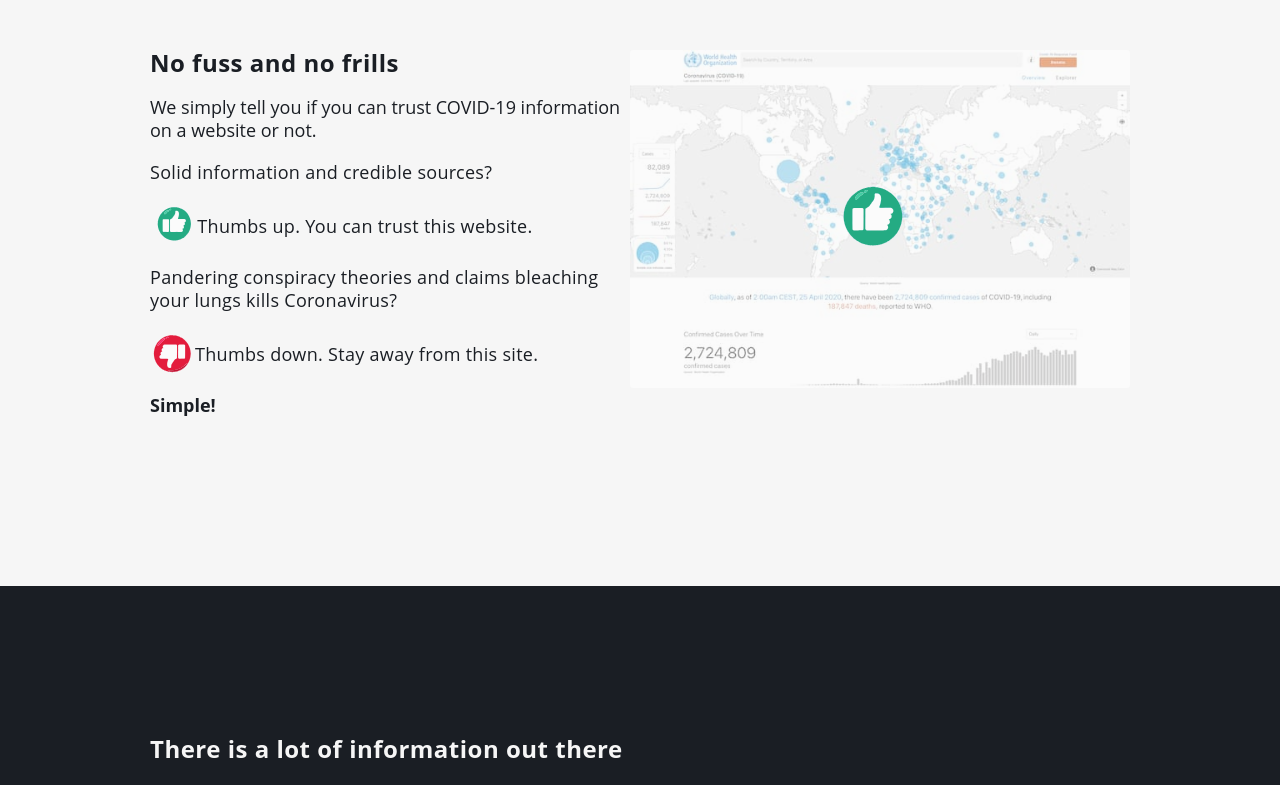
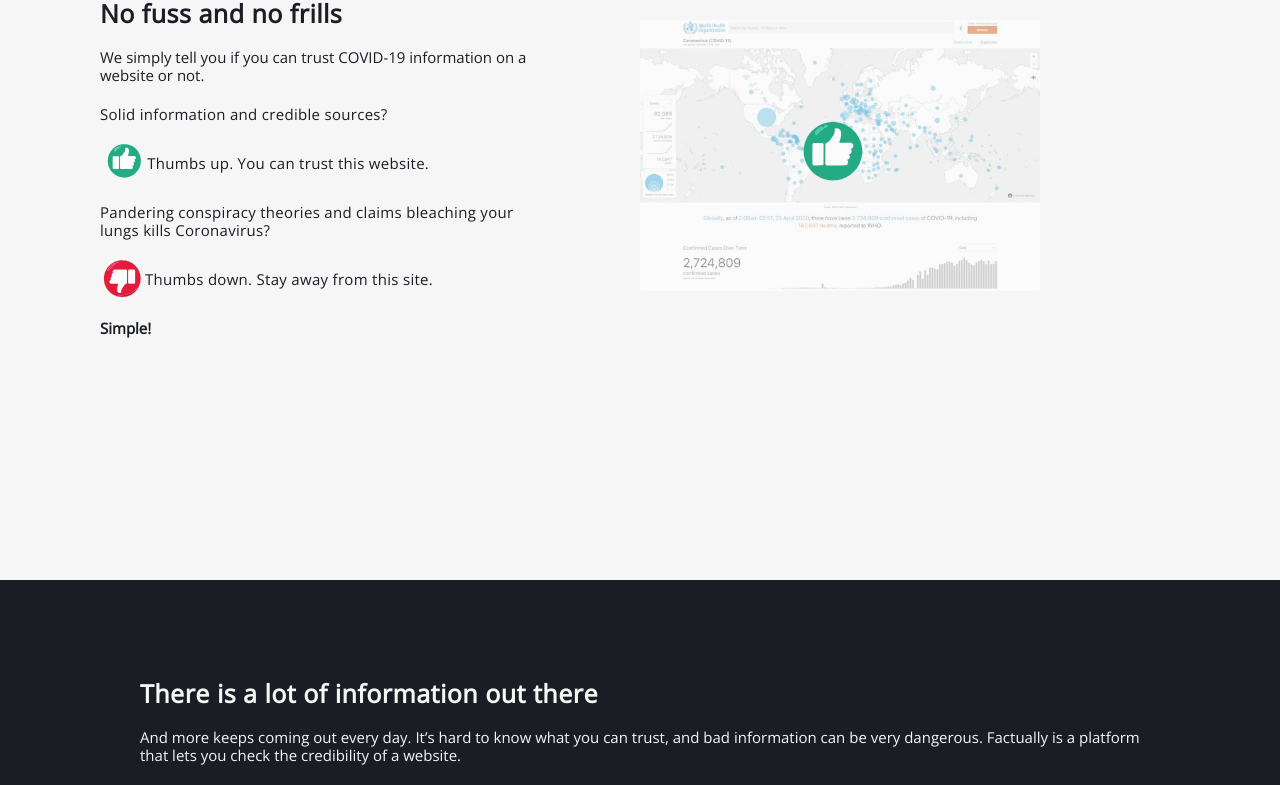
Before and after one commit to edieblu/concrete-wow, a React (Create React App) app: page / in a window 1280 px wide. Shown: the part 720-1505 px from the top of the page. Built offline with nearby package versions, Linux system fonts and the light colour scheme.

Commit message:
add some styling for responsiveness

```diff
--- a/src/App.css
+++ b/src/App.css
@@ -1,4 +1,4 @@
-@import url(https://fonts.googleapis.com/css?family=Open + Sans);
+@import url(https://fonts.googleapis.com/css?family=Open+Sans);
 
 :root {
   --main-bg-color: #1a1e24;
@@ -24,7 +24,7 @@ h1,
 h2,
 h3,
 h4 {
-  font-family: "Open Sans", Helvetica, sans-serif;
+  font-family: 'Open Sans', Helvetica, sans-serif;
   font-style: normal;
   font-weight: 700;
   line-height: 1.1;
@@ -167,9 +167,9 @@ header {
 
 .more-info {
   margin: 0 auto;
-  display: flex;
-  padding: 15rem;
-  max-width: 1000px;
+  /* display: flex; */
+  padding: 5rem;
+  max-width: 100%;
 }
 
 .more-info i {
@@ -186,27 +186,27 @@ header {
 }
 
 .screenshot {
-  width: 500px;
+  width: 80%;
   position: relative;
   filter: opacity(0.5);
   border-radius: 3px;
-  float: right;
+  /* float: right; */
 }
 #over_image {
   position: absolute;
-  height: 7rem;
+  height: 20%;
   z-index: 2;
-  top: 40%;
-  left: 40%;
+  top: 30%;
+  left: 35%;
 }
 .icon {
-  height: 4rem;
+  height: 2rem;
   float: left;
 }
 .more-info p {
   line-height: 1.25;
   margin-bottom: 2rem;
-  float: left;
+  /* float: left; */
 }
 .more-info > .icons {
   height: 5px;
@@ -243,11 +243,11 @@ a:active {
 
 .results {
   display: flex;
-    flex-direction: column;
-    align-items: start;
+  flex-direction: column;
+  align-items: start;
 }
 
-@media only screen and (max-width: 300px) {
+@media only screen and (min-width: 300px) {
   h1 {
     font-size: 5rem;
   }
@@ -259,29 +259,123 @@ a:active {
   h3 {
     font-size: 1.6rem;
   }
+  p {
+    font-size: 1rem;
+  }
+  .footer-container {
+    height: 5rem;
+    padding: 0 4rem 0 4rem;
+  }
   .more-info {
     padding: 5rem;
   }
   .more-info p {
-    font-size: 1rem;
+    font-size: 1.2rem;
+  }
+  .search-term {
+    width: 230px;
+  }
+  .span-container {
+    line-height: 2rem;
   }
 }
-@media only screen and (max-width: 600px) {
+@media only screen and (min-width: 400px) {
+  .search-term {
+    width: 300px;
+  }
+}
+@media only screen and (min-width: 500px) {
+  .search-term {
+    width: 350px;
+  }
+}
+@media only screen and (min-width: 600px) {
   h1 {
     font-size: 6.5rem;
   }
 
   h2 {
-    font-size: rem;
+    font-size: 2rem;
   }
 
   h3 {
     font-size: 1.7rem;
   }
-  .more-info {
-    padding: 9rem;
+  .more-info p {
+    font-size: 1.5rem;
   }
-  .more-info p {
-    font-size: 1.4rem;
+  .search-term {
+    width: 400px;
+  }
+  p {
+    font-size: 1.5rem;
   }
 }
+@media only screen and (min-width: 800px) {
+  h1 {
+    font-size: 8rem;
+  }
+
+  h2 {
+    font-size: 2.5rem;
+  }
+
+  h3 {
+    font-size: 2rem;
+  }
+
+  .more-info {
+    margin: 0 auto;
+    display: grid;
+    grid-template-columns: repeat(10, 1fr);
+    grid-template-rows: repeat(8, 2rem);
+    padding: 10rem;
+    height: 60vh;
+  }
+
+  .more-info i {
+    font-size: 3rem;
+  }
+
+  .more-info .important {
+    letter-spacing: 0.3px;
+  }
+
+  .screenshot-wrapper {
+    position: relative;
+    height: 100%;
+    grid-column: 6/ 9;
+    grid-row: 2/4;
+  }
+  .para-wrapper {
+    grid-column: 1/ 5;
+    grid-row: 1/8;
+  }
+  .screenshot {
+    width: 40rem;
+    position: relative;
+    filter: opacity(0.5);
+    border-radius: 3px;
+    /* float: right; */
+  }
+  #over_image {
+    position: absolute;
+    height: 7rem;
+    z-index: 2;
+    top: 10rem;
+    left: 15rem;
+  }
+  .icon {
+    height: 4rem;
+    float: left;
+  }
+  .third-section {
+    display: block;
+    height: 20vh;
+  }
+}
+@media only screen and (min-width: 1000px) {
+  .span-container {
+    line-height: 4rem;
+  }
+}
--- a/src/App.js
+++ b/src/App.js
@@ -1,9 +1,8 @@
-
-import React from "react";
-import Search from "./Components/Search"
-import Logo from "./Components/Logo/Logo";
-import Footer from "./Components/Footer/Footer";
-import "./App.css";
+import React from 'react';
+import Search from './Components/Search';
+import Logo from './Components/Logo/Logo';
+import Footer from './Components/Footer/Footer';
+import './App.css';
 
 function App() {
   return (
@@ -20,7 +19,15 @@ function App() {
         </header>
         <div className="white-bg">
           <div className="more-info">
-            <div>
+            <div className="screenshot-wrapper">
+              <img
+                className="screenshot"
+                src="/icons-images/Screenshot.jpg"
+                alt="Screenshot of a news website"
+              />
+              <img id="over_image" src="/icons-images/thumbsup.svg" alt="thumpsdown icon" />
+            </div>
+            <div className="para-wrapper">
               <h2>No fuss and no frills</h2>
               <p>We simply tell you if you can trust COVID-19 information on a website or not.</p>
               <p className="important">
@@ -28,7 +35,7 @@ function App() {
                 <br />
                 <br />
                 <img className="icon" src="/icons-images/thumbsup.svg" alt="thumpsdown icon" />{' '}
-                <span style={{ lineHeight: '4rem' }}>Thumbs up. You can trust this website.</span>
+                <span className="span-container">Thumbs up. You can trust this website.</span>
               </p>
               <p className="important">
                 Pandering conspiracy theories and claims bleaching your lungs kills Coronavirus?
@@ -39,19 +46,11 @@ function App() {
                   src="/icons-images/thumbsdown.svg"
                   alt="thumpsdown icon"
                 />{' '}
-                <span style={{ lineHeight: '4rem' }}>Thumbs down. Stay away from this site.</span>
+                <span className="span-container">Thumbs down. Stay away from this site.</span>
               </p>
               <p>
                 <strong>Simple!</strong>
               </p>
-            </div>
-            <div className="screenshot-wrapper">
-              <img
-                className="screenshot"
-                src="/icons-images/Screenshot.jpg"
-                alt="Screenshot of a news website"
-              />
-              <img id="over_image" src="/icons-images/thumbsup.svg" alt="thumpsdown icon" />
             </div>
           </div>
         </div>
```
